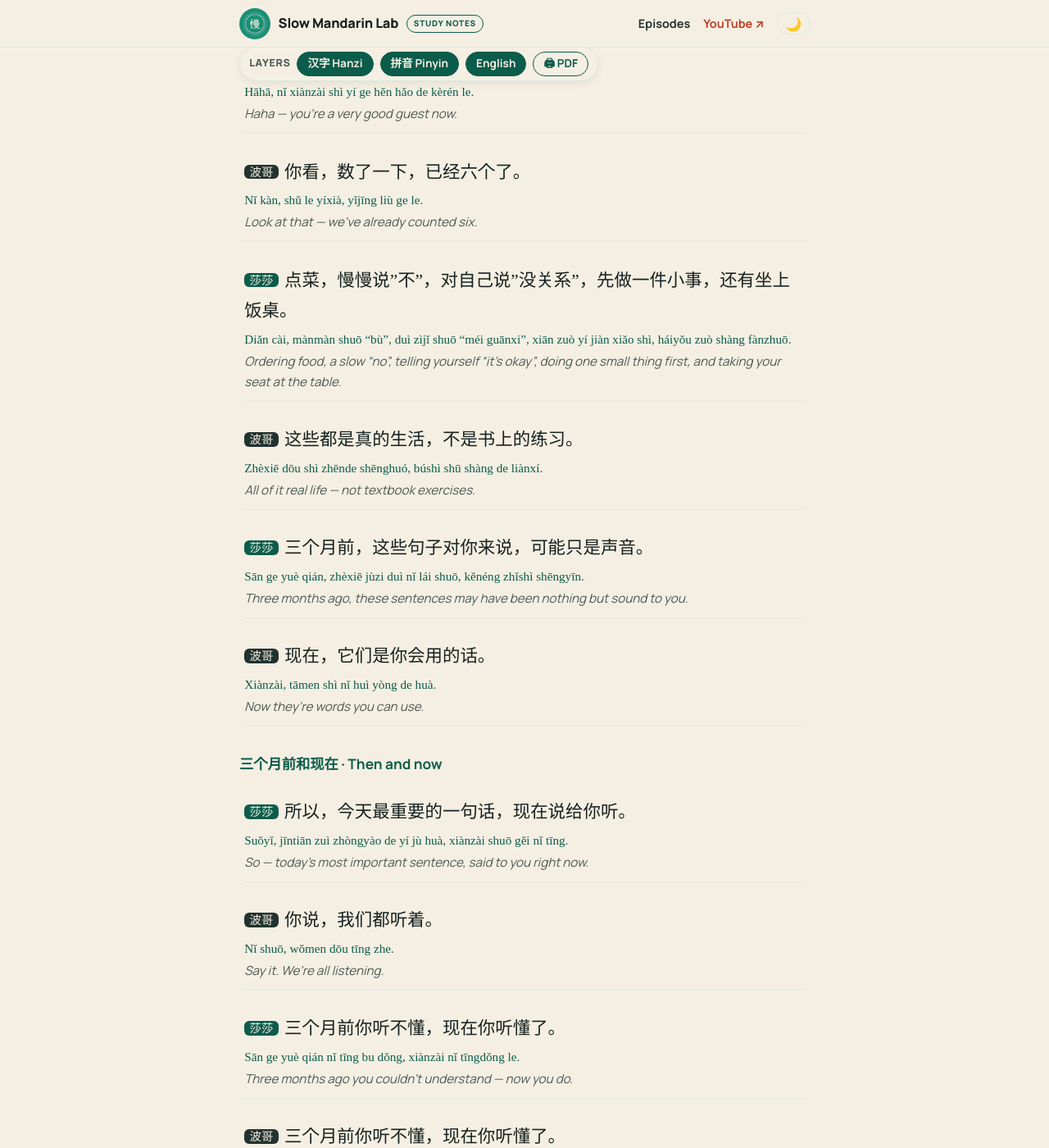
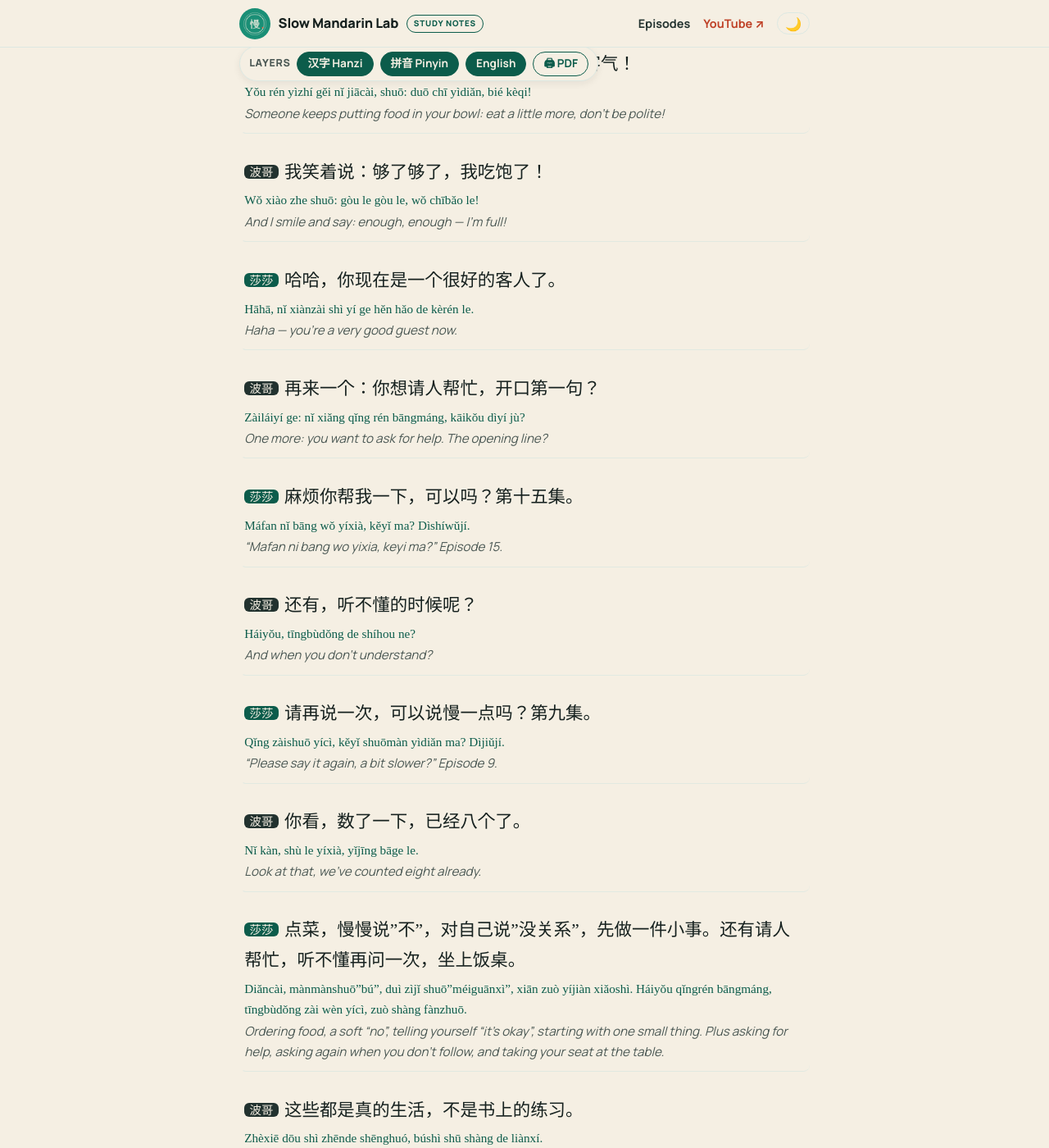
Before and after one commit to bowang168/slow-mandarin-lab, a Jekyll site: the page built from episodes/030-you-understand-more.md, in a window 1280 px wide and 1400 px high, scrolled down 10883 px. Shown: the whole window at 82% size. Built offline with Jekyll 4.4.1, drawn with Linux system fonts in a browser that asks for light colours; some web fonts are replaced; some of the changed text lies outside the part shown.

Commit message:
030: sync study page from manifest

```diff
--- a/episodes/030-you-understand-more.md
+++ b/episodes/030-you-understand-more.md
@@ -298,6 +298,14 @@ Duì. Zhè jù huà, shì shuō gěi zìjǐ tīng de. Dì wǔ jí.
 Nà shíhou wǒmen hái shuō: shuōcuò, shì xué shuōhuà de yí bùfen.
 *Back then we also said: mistakes are part of learning to speak.*
 
+**莎莎：**现在你敢开口了，就是最好的样子。
+Xiànzài nǐ gǎn kāikǒu le, jiùshì zuìhǎo de yàngzi.
+*Now you dare to speak. That's the best look on you.*
+
+**波哥：**对，敢说，比说得对更重要。
+Duì, gǎn shuō, bǐ shuōdeduì gèng zhòngyào.
+*Right. Daring to speak beats saying it perfectly.*
+
 **莎莎：**第四个：一件事很大，你不知道从哪里开始。
 Dì sì ge: yí jiàn shì hěn dà, nǐ bù zhīdào cóng nǎlǐ kāishǐ.
 *Number four: something is huge and you don't know where to start.*
@@ -334,13 +342,29 @@ Wǒ xiào zhe shuō: gòu le gòu le, wǒ chībǎo le!
 Hāhā, nǐ xiànzài shì yí ge hěn hǎo de kèrén le.
 *Haha — you're a very good guest now.*
 
-**波哥：**你看，数了一下，已经六个了。
-Nǐ kàn, shǔ le yíxià, yǐjīng liù ge le.
-*Look at that — we've already counted six.*
+**波哥：**再来一个：你想请人帮忙，开口第一句？
+Zàiláiyí ge: nǐ xiǎng qǐng rén bāngmáng, kāikǒu dìyí jù?
+*One more: you want to ask for help. The opening line?*
 
-**莎莎：**点菜，慢慢说"不"，对自己说"没关系"，先做一件小事，还有坐上饭桌。
-Diǎn cài, mànmàn shuō "bù", duì zìjǐ shuō "méi guānxi", xiān zuò yí jiàn xiǎo shì, háiyǒu zuò shàng fànzhuō.
-*Ordering food, a slow "no", telling yourself "it's okay", doing one small thing first, and taking your seat at the table.*
+**莎莎：**麻烦你帮我一下，可以吗？第十五集。
+Máfan nǐ bāng wǒ yíxià, kěyǐ ma? Dìshíwǔjí.
+*"Mafan ni bang wo yixia, keyi ma?" Episode 15.*
+
+**波哥：**还有，听不懂的时候呢？
+Háiyǒu, tīngbùdǒng de shíhou ne?
+*And when you don't understand?*
+
+**莎莎：**请再说一次，可以说慢一点吗？第九集。
+Qǐng zàishuō yícì, kěyǐ shuōmàn yìdiǎn ma? Dìjiǔjí.
+*"Please say it again, a bit slower?" Episode 9.*
+
+**波哥：**你看，数了一下，已经八个了。
+Nǐ kàn, shù le yíxià, yǐjīng bāge le.
+*Look at that, we've counted eight already.*
+
+**莎莎：**点菜，慢慢说"不"，对自己说"没关系"，先做一件小事。还有请人帮忙，听不懂再问一次，坐上饭桌。
+Diǎncài, mànmànshuō"bú", duì zìjǐ shuō"méiguānxì", xiān zuò yíjiàn xiǎoshì. Háiyǒu qǐngrén bāngmáng, tīngbùdǒng zài wèn yícì, zuò shàng fànzhuō.
+*Ordering food, a soft "no", telling yourself "it's okay", starting with one small thing. Plus asking for help, asking again when you don't follow, and taking your seat at the table.*
 
 **波哥：**这些都是真的生活，不是书上的练习。
 Zhèxiē dōu shì zhēnde shēnghuó, búshì shū shàng de liànxí.
@@ -413,6 +437,14 @@ Yīnwèi sān ge yuè qián de nǐ, hé xiànzài de nǐ, tīng de shì tóng y
 Kěshì tīngdào de, bù yíyàng le.
 *But what you hear won't be the same.*
 
+**莎莎：**路走了多远，回头看一眼，最清楚。
+Lù zǒu le duō yuǎn, huítóu kàn yìyǎn, zuì qīngchǔ.
+*How far you've walked is clearest when you look back.*
+
+**波哥：**这一眼，比谁的话都有用。
+Zhè yìyǎn, bǐ shéi dehuà dōu yǒuyòng.
+*That one look is worth more than anyone's words.*
+
 **莎莎：**对。那时候很难的句子，现在你会觉得：咦，这么简单？
 Duì. Nà shíhou hěn nán de jùzi, xiànzài nǐ huì juéde: Yí, zhème jiǎndān?
 *Right. Sentences that felt hard back then will make you think: huh — this easy?*
@@ -435,6 +467,14 @@ Xièxie nǐ, zhè sān ge yuè hé wǒmen zài yìqǐ.
 **莎莎：**一个人学中文，有一点难；一起学，就容易一点。
 Yí ge rén xué Zhōngwén, yǒu yìdiǎn nán; yìqǐ xué, jiù róngyì yìdiǎn.
 *Learning Chinese alone is a little hard; learning together makes it a little easier.*
+
+**波哥：**评论区里的每一句话，我们都记得。
+Pínglùn qūlǐ de měi yíjù huà, wǒmen dōu jìde.
+*Every line in the comments, we remember.*
+
+**莎莎：**你们写的句子，比我们教的还多。
+Nǐmen xiě de jùzi, bǐ wǒmen jiāo de hái duō.
+*You've written more sentences than we've taught.*
 
 **波哥：**如果你想和我们一起走下面的路，就订阅慢慢中文。
 Rúguǒ nǐ xiǎng hé wǒmen yìqǐ zǒu xiàmiàn de lù, jiù dìngyuè Mànmàn Zhōngwén.
@@ -493,6 +533,14 @@ Zài fànguǎn, tīng bu dǒng càimíng?
 Shǒuzhǐ shì zuìhǎo de fānyì!
 *The finger is the best translator!*
 
+**莎莎：**想让别人说慢一点？
+Xiǎng ràng biéren shuōmàn yìdiǎn?
+*Want someone to slow down?*
+
+**波哥：**请说慢一点，谢谢！
+Qǐng shuō màn yìdiǎn, xièxie!
+*"Please speak slower, thanks!"*
+
 **莎莎：**说错了，对自己说什么？
 Shuōcuò le, duì zìjǐ shuō shénme?
 *Said it wrong — what do you tell yourself?*
@@ -508,6 +556,14 @@ Bù xiǎng mǎshàng shuō "hǎo"?
 **波哥：**我再想一想，好吗？
 Wǒ zài xiǎng yi xiǎng, hǎo ma?
 *Let me think about it, okay?*
+
+**莎莎：**请人帮忙，第一句？
+Qǐngrén bāngmáng, dìyí jù?
+*Asking for help, the first line?*
+
+**波哥：**麻烦你帮我一下，可以吗？
+Máfan nǐ bāng wǒ yíxià, kěyǐ ma?
+*"Mafan ni bang wo yixia, keyi ma?"*
 
 **莎莎：**吃不下了？
 Chī bu xià le?
@@ -588,6 +644,14 @@ Yě bié wàng le, huíqù tīngting dì yī jí.
 Nǐ huì zài lǐmiàn, tīngdào nǐ zìjǐ zǒuguò de lù.
 *Inside it, you'll hear the road you yourself have walked.*
 
+**波哥：**那是三十集以前的你。
+Nà shì sānshí jí yǐqián de nǐ.
+*That was you thirty episodes ago.*
+
+**莎莎：**现在的你，已经在路上了。
+Xiànzài de nǐ, yǐjīng zài lùshàng le.
+*The you of today is already on the road.*
+
 **波哥：**三个月前你听不懂，现在你听懂了。下一季，我们接着走。
 Sān ge yuè qián nǐ tīng bu dǒng, xiànzài nǐ tīngdǒng le. Xià yí jì, wǒmen jiēzhe zǒu.
 *Three months ago you couldn't understand — now you do. Next season, we keep walking.*
@@ -617,3 +681,5 @@ Zàijiàn. Mànmàn lái.
 - **Season two starts with you:** leave one topic idea — 写一次就够了。
 
 *© Slow Mandarin Lab — free for personal study; please link to this page rather than re-posting.*
+
+<script type="application/json" class="turn-times">{"v": 1, "t": [0.34, 5.52, 6.88, 10.0, 13.94, 18.68, 21.76, 26.82, 31.24, 33.74, 38.62, 42.84, 47.94, 54.38, 55.42, 57.7, 69.61, 74.87, 79.59, 87.04, 90.2, 95.9, 100.24, 107.77, 118.15, 121.53, 125.19, 129.65, 136.29, 140.19, 148.62, 152.0, 155.62, 160.9, 165.38, 170.94, 174.62, 178.24, 185.19, 188.05, 195.41, 202.51, 207.53, 213.31, 217.65, 226.15, 230.85, 237.47, 244.95, 248.73, 254.43, 260.17, 264.49, 268.99, 274.59, 278.43, 286.33, 291.57, 294.99, 299.41, 304.43, 308.81, 313.15, 317.85, 322.61, 325.71, 330.67, 334.35, 348.37, 353.13, 359.23, 362.89, 368.51, 371.03, 375.21, 379.25, 385.07, 387.39, 392.69, 396.83, 401.59, 403.07, 407.55, 409.41, 414.97, 419.0, 423.36, 427.06, 432.88, 436.8, 441.39, 444.88, 450.5, 454.46, 458.04, 463.06, 471.2, 480.0, 486.36, 491.18, 493.26, 498.98, 502.72, 506.3, 509.2, 512.68, 516.0, 519.02, 521.58, 526.68, 530.3, 534.14, 536.48, 538.9, 541.96, 545.18, 546.62, 549.02, 553.06, 555.6, 562.32, 566.0, 570.12, 576.2, 582.88, 588.56, 590.9, 594.9, 602.4, 606.42, 610.6, 617.13, 623.07, 626.47, 630.71, 633.79, 637.33, 644.15, 647.15, 648.47, 652.83]}</script>
```
